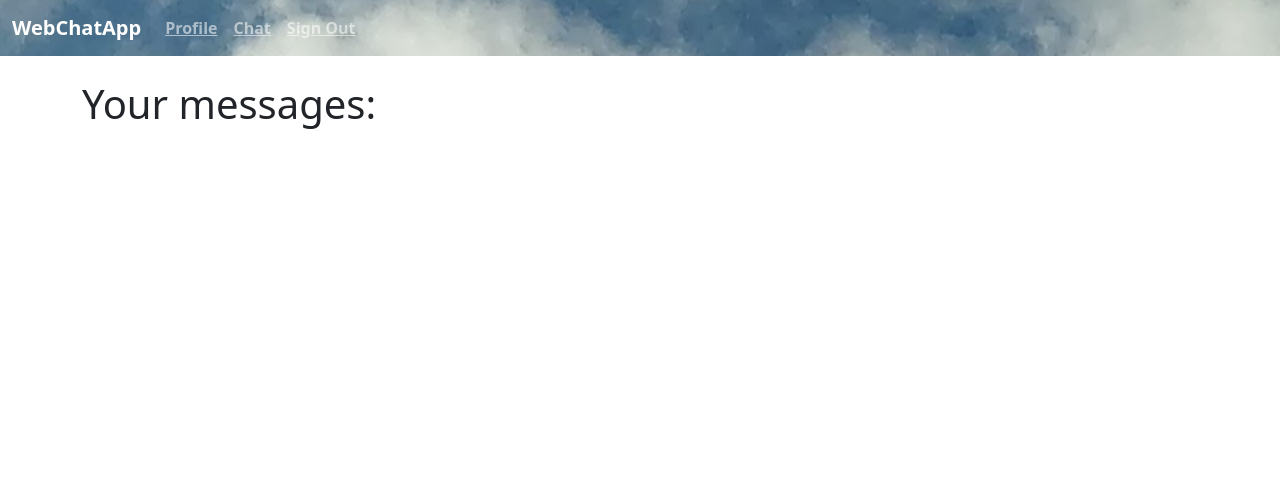
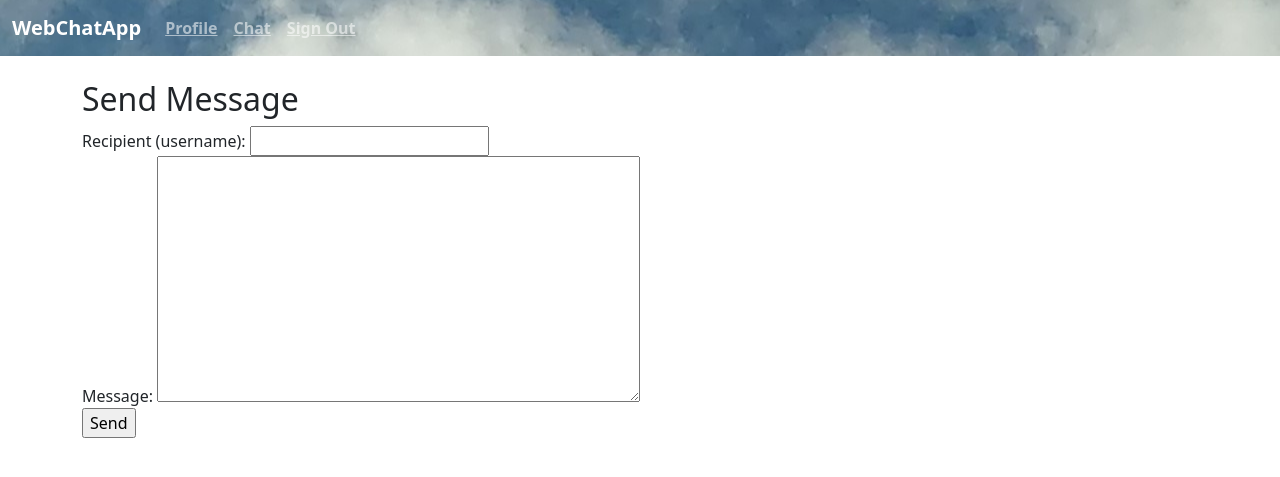
Before and after one commit to Miqqou/SecPro-webchat, a Django app: page /chat in a window 1280 px wide. Shown: the top 477 px of the page. Run offline with Django 4.2, Linux system fonts and the light colour scheme; the visitor is signed in with stand-in values (Sample User, id 1).

Commit message:
chat stub, added login required to necessary pages

```diff
--- a/backend/webchat/webchatapp/templates/chat.html
+++ b/backend/webchat/webchatapp/templates/chat.html
@@ -1,5 +1,13 @@
 {% extends 'base.html' %}
 
 {% block content %}
-<h1>Your messages: </h1>
+  <h2>Send Message</h2>
+  <form method="post">
+    {% csrf_token %}
+    <label for="recipient">Recipient (username):</label>
+    <input type="text" id="recipient" name="recipient"><br>
+    <label for="content">Message:</label>
+    <textarea id="content" name="content" rows="10" cols="50"></textarea><br>
+    <input type="submit" value="Send">
+  </form>
 {% endblock %}
--- a/backend/webchat/webchatapp/templates/profile.html
+++ b/backend/webchat/webchatapp/templates/profile.html
@@ -2,4 +2,5 @@
 
 {% block content %}
 <h1>Your profile: </h1>
+<p>Your Username is : {{user}} </p>
 {% endblock %}
--- a/backend/webchat/webchatapp/views.py
+++ b/backend/webchat/webchatapp/views.py
@@ -4,14 +4,18 @@ from .forms import UserRegistrationForm
 from django.contrib.auth import authenticate, login, logout
 from django.contrib import messages
 from django.contrib.auth.forms import UserCreationForm
+from django.contrib.auth.decorators import login_required
+
 
 # Create your views here.
 def home(request):
     return render(request, 'index.html', {})
 
+@login_required
 def chat(request):
     return render(request, 'chat.html', {})
 
+@login_required
 def profile(request):
     return render(request, 'profile.html', {})
 
@@ -75,7 +79,7 @@ def register_user(request):
 
     return render(request, 'authentication/create.html', {'form':form})
 
-
+@login_required
 def logout_user(request):
     logout(request)
     messages.success(request, ("Log out successfully!"))
```
